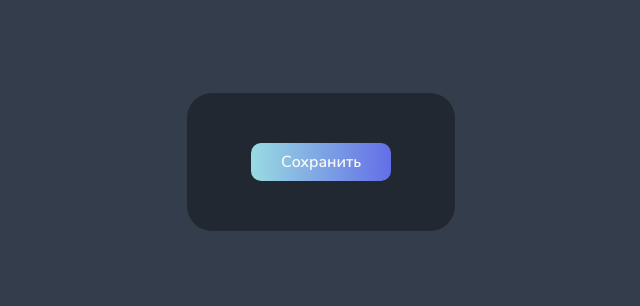
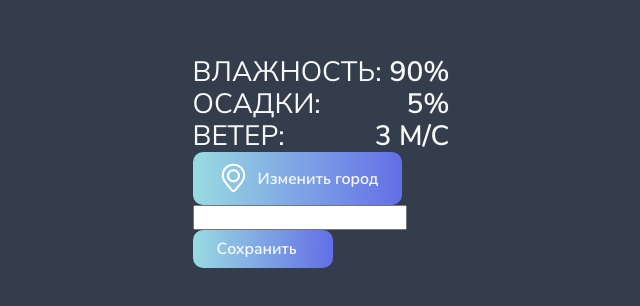
Before and after one commit to acr0matic/purpleschool_1, a Vue app: page / in a window 1280 px wide. Shown: the part 238-544 px from the top of the page, without its empty margins (319-959 px from the left). Built offline with nearby package versions, Linux system fonts and the light colour scheme.

Commit message:
feat: первые компоненты

```diff
--- a/src/App.vue
+++ b/src/App.vue
@@ -1,20 +1,36 @@
 <template>
   <main>
-    <Button>
-      Сохранить
-    </Button>
+    <div class="statistic__list">
+      <Statistic v-for="stat in data" :key="stat" v-bind="stat"></Statistic>
+    </div>
+    <!-- /.statistic__list -->
+
+    <CitySelect @select-city="getCity"></CitySelect>
   </main>
 </template>
 
 <script setup>
-import Button from "./components/Button.vue";
+import Statistic from "./components/Statistic.vue";
+import CitySelect from "./components/CitySelect.vue";
+
+const data = {
+  hydration: {
+    label: 'Влажность',
+    value: '90%'
+  },
+  rain: {
+    label: 'Осадки',
+    value: '5%'
+  },
+  wind: {
+    label: 'Ветер',
+    value: '3 м/с'
+  },
+}
+
+const getCity = (city) => {
+  console.log(city);
+}
 </script>
 
-<style scoped lang="scss">
-main {
-  padding: 50px 64px;
-  border-radius: 25px;
-
-  background-color: var(--bg-card);
-}
-</style>
+<style scoped lang="scss"></style>
--- a/src/components/Button.vue
+++ b/src/components/Button.vue
@@ -1,18 +1,20 @@
 <template>
   <button class="button">
-    <slot name="icon"></slot>
     <slot></slot>
   </button>
 </template>
 
 <script setup>
-
 </script>
 
 <style lang="scss" scoped>
 @use '../styles/abstracts/vars';
 
 .button {
+  display: flex;
+  gap: 8px;
+  align-items: center;
+
   min-width: 140px;
   border-radius: 10px;
   border: none;
--- /dev/null
+++ b/src/components/CitySelect.vue
@@ -0,0 +1,31 @@
+<template>
+  <div class="city-select">
+    <div class="city-select__action">
+      <Button @click="select">
+        <img src="../assets/images/icons/location.svg" alt="">
+        Изменить город
+      </Button>
+
+      <input type="text">
+      <Button>Сохранить</Button>
+    </div>
+    <!-- /.city-select__action -->
+  </div>
+  <!-- /.city-select -->
+
+</template>
+
+<script setup>
+import Button from './Button.vue';
+
+const emit = defineEmits({
+  selectCity: null,
+});
+
+function select() {
+  emit('selectCity', 'Moscow')
+}
+
+</script>
+
+<style lang="scss" scoped></style>
--- /dev/null
+++ b/src/components/Statistic.vue
@@ -0,0 +1,41 @@
+<template>
+  <div class="statistic">
+    <div class="statistic__row">
+      <p class="statistic__label">{{ label }}</p>
+      <p class="statistic__value">{{ value }}</p>
+    </div>
+    <!-- /.statistic__row -->
+  </div>
+</template>
+
+<script setup>
+const { label = "Не задано", value = "Нет данных" } = defineProps({
+  label: String,
+  value: String,
+});
+</script>
+
+<style lang="scss" scoped>
+@use "../styles/abstracts/vars";
+
+.statistic {
+  &__row {
+    display: flex;
+    align-items: center;
+    gap: 8px;
+    justify-content: space-between;
+    font-size: 28px;
+    text-transform: uppercase;
+  }
+
+  &__label {
+    &::after {
+      content: ":";
+    }
+  }
+
+  &__value {
+    font-weight: vars.$weight-SemiBold;
+  }
+}
+</style>
```
Also changed, not shown: src/assets/images/icons/location.svg (added).
